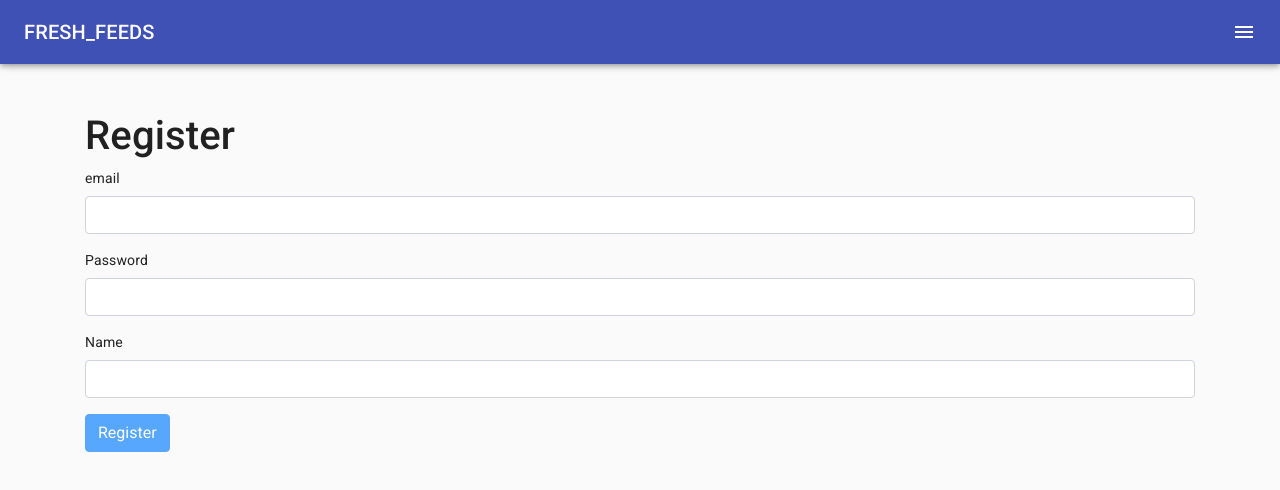
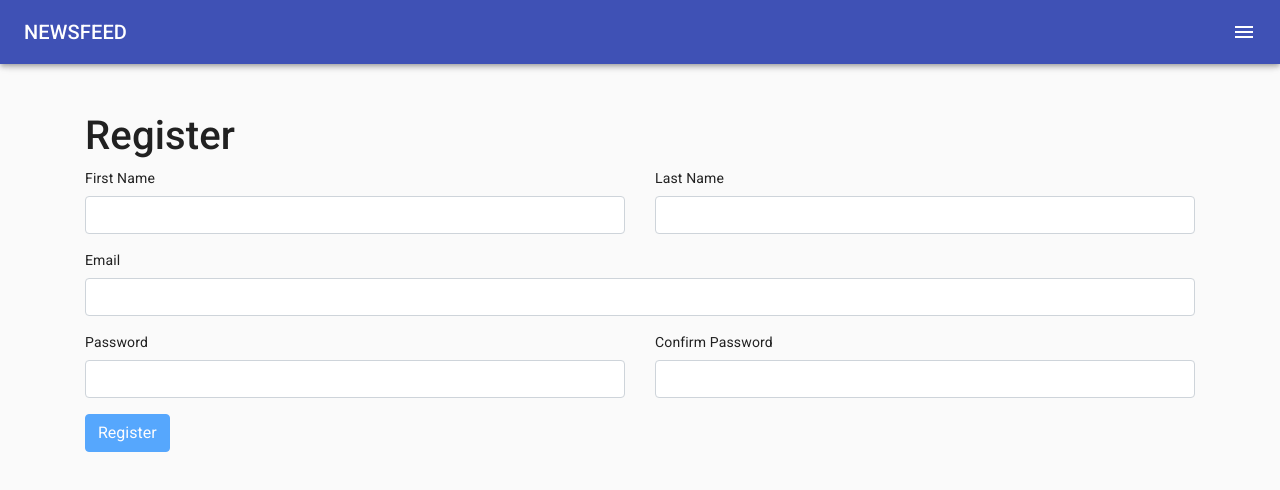
Before and after one commit to debdutgoswami/newssy, a React (Create React App) app in the folder src/frontend/: page /signup in a window 1280 px wide. Shown: the top 490 px of the page. Built offline with nearby package versions, Linux system fonts and the light colour scheme.

Commit message:
confirm password

```diff
--- a/src/frontend/src/components/common/form.jsx
+++ b/src/frontend/src/components/common/form.jsx
@@ -20,7 +20,7 @@ class Form extends Component {
   };
 
   validateProperty = ({ name, value }) => {
-    const obj = { [name]: value };
+    const obj = { [name]: value}
     const schema = { [name]: this.schema[name] };
     const { error } = Joi.validate(obj, schema);
     return error ? error.details[0].message : null;
@@ -39,6 +39,7 @@ class Form extends Component {
   handleChange = ({ currentTarget: input }) => {
     const errors = { ...this.state.errors };
     const errorMessage = this.validateProperty(input);
+
     if (errorMessage) errors[input.name] = errorMessage;
     else delete errors[input.name];
 
@@ -78,10 +79,12 @@ class Form extends Component {
       <Input
         type={type}
         name={name}
-        value={data[name]}
+        // value={data[name]}
+        data={data}
         label={label}
         onChange={this.handleChange}
         error={errors[name]}
+        errors={errors}
       />
     );
   }
--- a/src/frontend/src/components/common/input.jsx
+++ b/src/frontend/src/components/common/input.jsx
@@ -1,6 +1,37 @@
 import React from "react";
 
-const Input = ({ name, label, error, ...rest }) => {
+const Input = ({ name, label, error, errors, ...rest }) => {
+  if (name==="name"){
+    return (
+      <div className="row form-group">
+        <div className="col">
+          <label htmlFor="fname">First Name</label>
+          <input {...rest} name="fname" id="fname" className="form-control" />
+          {errors["fname"] && <div className="alert alert-danger">{errors["fname"]}</div>}
+        </div>
+        <div className="col">
+          <label htmlFor="lname">Last Name</label>
+          <input {...rest} name="lname" id="lname" className="form-control" />
+          {errors["lname"] && <div className="alert alert-danger">{errors["lname"]}</div>}
+        </div>
+      </div>
+    );
+  }else if (name==="password"){
+    return (
+      <div className="row form-group">
+        <div className="col">
+          <label htmlFor={name}>{label}</label>
+          <input {...rest} name={name} id={name} className="form-control" />
+          {error && <div className="alert alert-danger">{error}</div>}
+        </div>
+        <div className="col">
+          <label htmlFor="cpassword">Confirm Password</label>
+          <input {...rest} type="password" name="cpassword" id="cpassword" className="form-control" />
+          {/* {errors["cpassword"] && <div className="alert alert-danger">{errors["cpassword"]}</div>} */}
+        </div>
+      </div>
+    );
+  }else{
     return (
       <div className="form-group">
         <label htmlFor={name}>{label}</label>
@@ -8,6 +39,7 @@ const Input = ({ name, label, error, ...rest }) => {
         {error && <div className="alert alert-danger">{error}</div>}
       </div>
     );
+  }
 };
 
 export default Input;
--- a/src/frontend/src/components/navBar.jsx
+++ b/src/frontend/src/components/navBar.jsx
@@ -105,7 +105,7 @@ const NavBar = ({ user }) => {
       >
         <Toolbar>
           <Typography variant="h6" noWrap className={classes.title}>
-            FRESH_FEEDS
+            NEWSFEED
           </Typography>
           <IconButton
             color="inherit"
--- a/src/frontend/src/components/registerForm.jsx
+++ b/src/frontend/src/components/registerForm.jsx
@@ -7,7 +7,7 @@ import { Redirect } from "react-router-dom";
 
 class RegisterForm extends Form {
   state = {
-    data: { email: "", password: "", name: "" },
+    data: { email: "", password: "", cpassword: "", fname: "", lname: "" },
     errors: {}
   };
 
@@ -15,18 +15,29 @@ class RegisterForm extends Form {
     email: Joi.string()
       .required()
       .email()
-      .label("email"),
+      .label("Email"),
     password: Joi.string()
       .required()
       .min(5)
+      .max(25)
       .label("Password"),
-    name: Joi.string()
+    cpassword: Joi.string()
       .required()
-      .label("Name")
+      .valid(Joi.ref("password"))
+      .label("Confirm Password"),
+    fname: Joi.string()
+      .required()
+      .max(25)
+      .label("First Name"),
+    lname: Joi.string()
+      .required()
+      .max(25)
+      .label("Last Name")
   };
 
   doSubmit = async () => {
     try {
+      console.log(this.state.data)
       const response = await userService.register(this.state.data);
       console.log(response);
       // auth.loginWithJwt(response.headers["x-auth-token"]);
@@ -48,9 +59,9 @@ class RegisterForm extends Form {
       <div>
         <h1>Register</h1>
         <form onSubmit={this.handleSubmit}>
-          {this.renderInput("email", "email")}
+          {this.renderInput("name", "Name")}
+          {this.renderInput("email", "Email")}
           {this.renderInput("password", "Password", "password")}
-          {this.renderInput("name", "Name")}
           {this.renderButton("Register")}
         </form>
       </div>
```
Also changed, not shown: 1 other file (tests, documents, lock files or other folders). Lines whose indentation alone changed are shown as unchanged.
